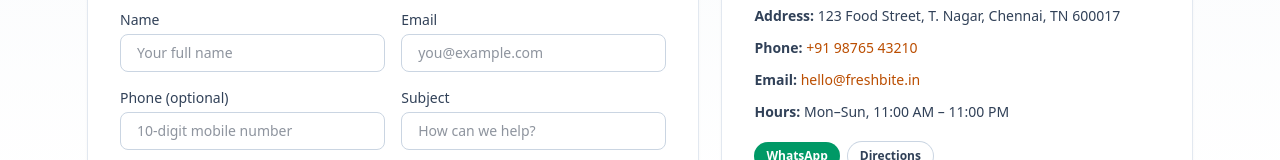
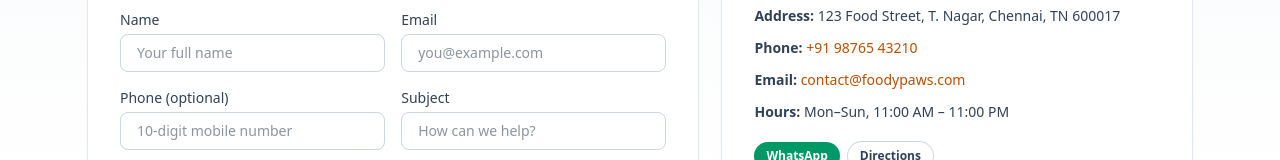
Before and after one commit to Priyanka-Chature/Food-delivery-app, a React (Vite) app in the folder my-app/: page /contact in a window 1280 px wide. Shown: the part 286-446 px from the top of the page. Built offline with nearby package versions, Linux system fonts and the light colour scheme.

Commit message:
new updates

```diff
--- a/my-app/src/pages/About.jsx
+++ b/my-app/src/pages/About.jsx
@@ -40,7 +40,7 @@ const About = () => {
               alt="Restaurant food collage"
               className="w-full rounded-2xl shadow-lg ring-1 ring-slate-200 object-cover"
             />
-            <div className="absolute inset-0 rounded-2xl bg-gradient-to-tr from-black/0 to-black/0 group-hover:to-black/10 transition" />
+            <div className="absolute inset-0 rounded-2xl bg-linear-to-tr from-black/0 to-black/0 group-hover:to-black/10 transition" />
           </div>
         </div>
       </section>
@@ -149,11 +149,7 @@ const About = () => {
       </section>
 
       {/* Footer blurb */}
-      <section className="mx-auto max-w-6xl px-4 sm:px-6 py-10">
-        <p className="text-center text-sm text-slate-500">
-          © {new Date().getFullYear()} FreshBite. Made with ❤️ for food lovers.
-        </p>
-      </section>
+
     </main>
   );
 };
--- a/my-app/src/pages/ContactUs.jsx
+++ b/my-app/src/pages/ContactUs.jsx
@@ -207,8 +207,8 @@ const Contact = () => {
               </p>
               <p className="text-slate-700">
                 <span className="font-semibold">Email:</span>{" "}
-                <a className="text-amber-700 hover:underline" href="mailto:hello@freshbite.in">
-                  hello@freshbite.in
+                <a className="text-amber-700 hover:underline" href="mailto:contact@foodypaws.com">
+                  contact@foodypaws.com
                 </a>
               </p>
               <p className="text-slate-700">
```
